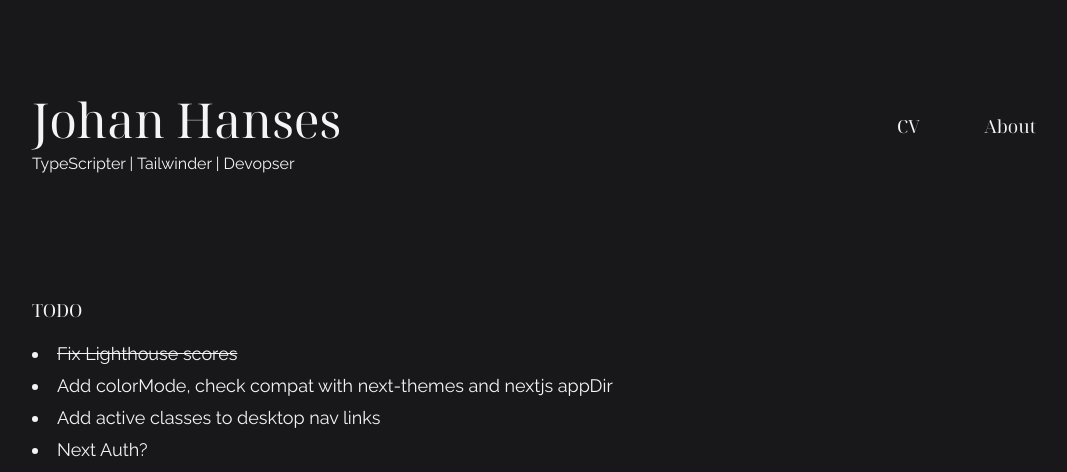
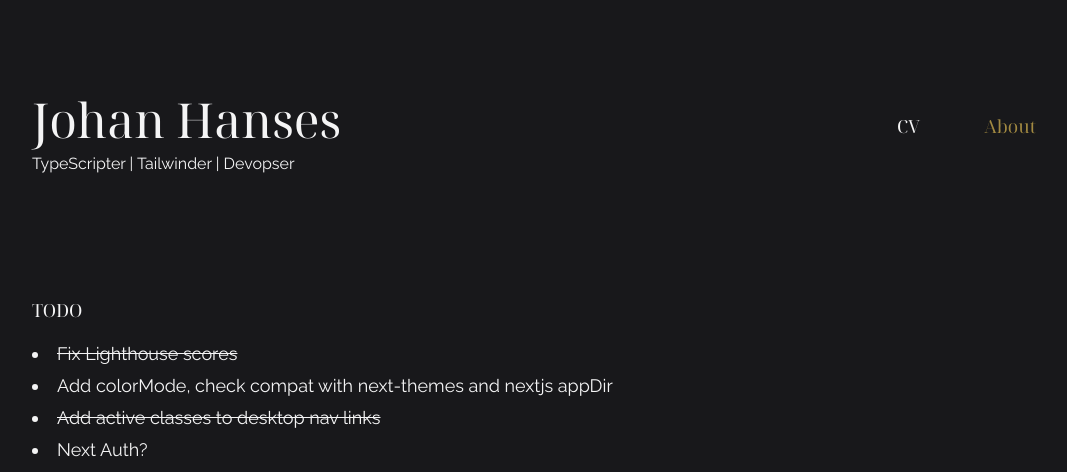
Before and after one commit to johanhanses/pjh-app-dir, a Next.js app: page /about in a window 1280 px wide. Shown: the top 472 px of the page, without its empty margins (96-1163 px from the left). Built offline with nearby package versions, Linux system fonts and the light colour scheme.

Commit message:
Add active classes to desktop nav

```diff
--- a/app/about/page.tsx
+++ b/app/about/page.tsx
@@ -5,7 +5,7 @@ export default function page() {
       <ul className="space-y-2 md:space-y-1">
         <li className="list-disc list-inside line-through">Fix Lighthouse scores</li>
         <li className="list-disc list-inside">Add colorMode, check compat with next-themes and nextjs appDir</li>
-        <li className="list-disc list-inside">Add active classes to desktop nav links</li>
+        <li className="list-disc list-inside line-through">Add active classes to desktop nav links</li>
         <li className="list-disc list-inside">Next Auth?</li>
         <li className="list-disc list-inside">Sanity? for posts?</li>
         <li className="list-disc list-inside">Migrate CV.</li>
--- a/components/Header.tsx
+++ b/components/Header.tsx
@@ -7,6 +7,7 @@ import useOnClickOutside from '../hooks/useOnClickOutside'
 import Cross from './Cross'
 import Hamburger from './Hamburger'
 import MobileMenu from './MobileMenu'
+import { useSelectedLayoutSegment } from 'next/navigation'
 
 const title = 'Johan Hanses'
 const subtitle = 'TypeScripter | Tailwinder | Devopser'
@@ -15,12 +16,13 @@ const externalCVURL = 'https://cv.johanhanses.com'
 export default function Header() {
   const [mobileMenuOpen, setMobileMenuOpen] = useState(false)
   const mobileMenuRef = useRef<HTMLDivElement | null>(null)
+  const segment = useSelectedLayoutSegment()
 
   useOnClickOutside(mobileMenuRef, () => setMobileMenuOpen(false))
 
   return (
     <header className="py-6 md:py-24 flex justify-between relative">
-      <Link href="/" className="hover:md:scale-105 transition-transform duration-300">
+      <Link href="/" className="hover:md:scale-105 transition-all duration-300 hover:text-yellow/60">
         <h1 className="text-3xl md:text-5xl mb-2 font-notoSerifDisplay">{title}</h1>
         <p className="text-sm md:text-base">{subtitle}</p>
       </Link>
@@ -45,7 +47,12 @@ export default function Header() {
         >
           CV
         </a>
-        <Link href="/about" className="px-5 py-1 rounded-md hover:bg-yellow/10 transition-colors duration-300">
+        <Link
+          href="/about"
+          className={`${
+            segment === 'about' && 'text-yellow/60'
+          } px-5 py-1 rounded-md hover:bg-yellow/10 transition-colors duration-300`}
+        >
           About
         </Link>
       </nav>
```
